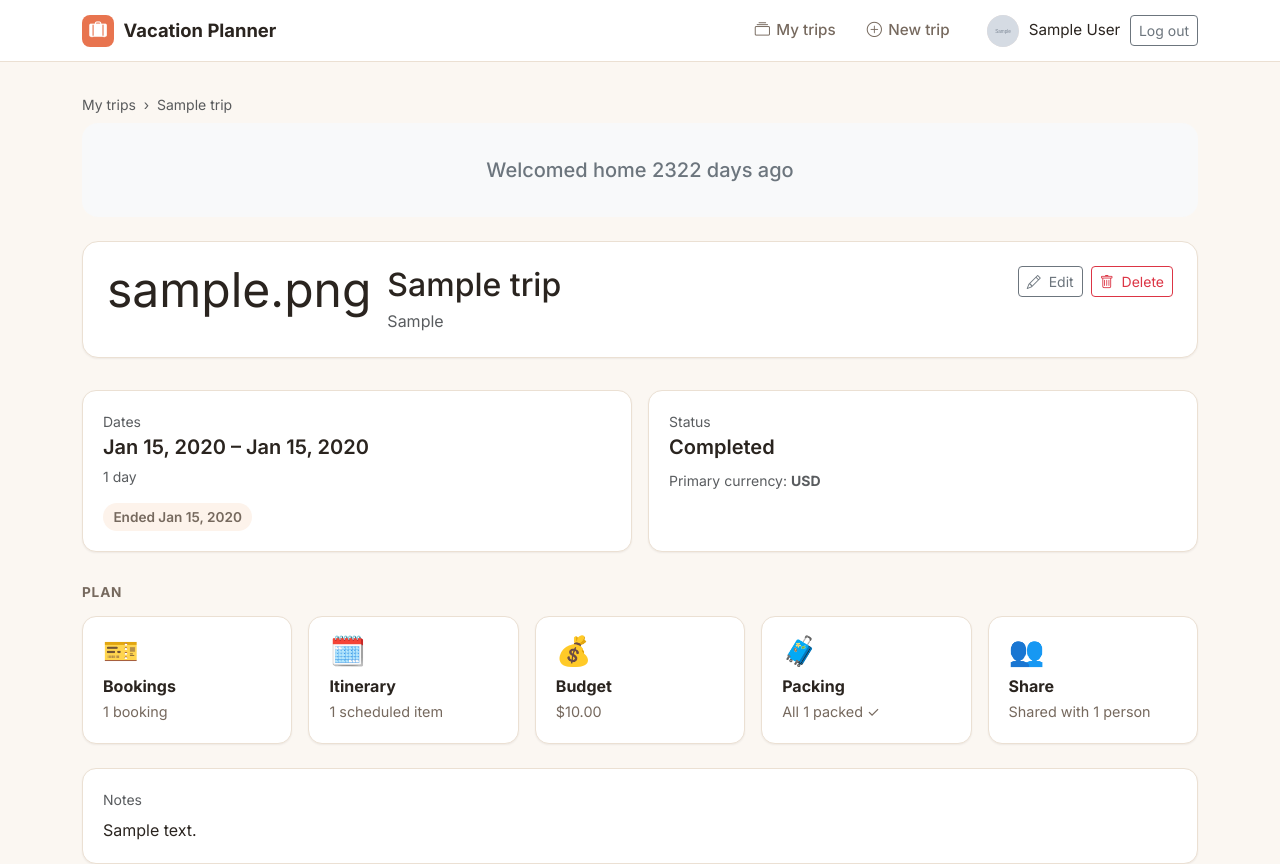
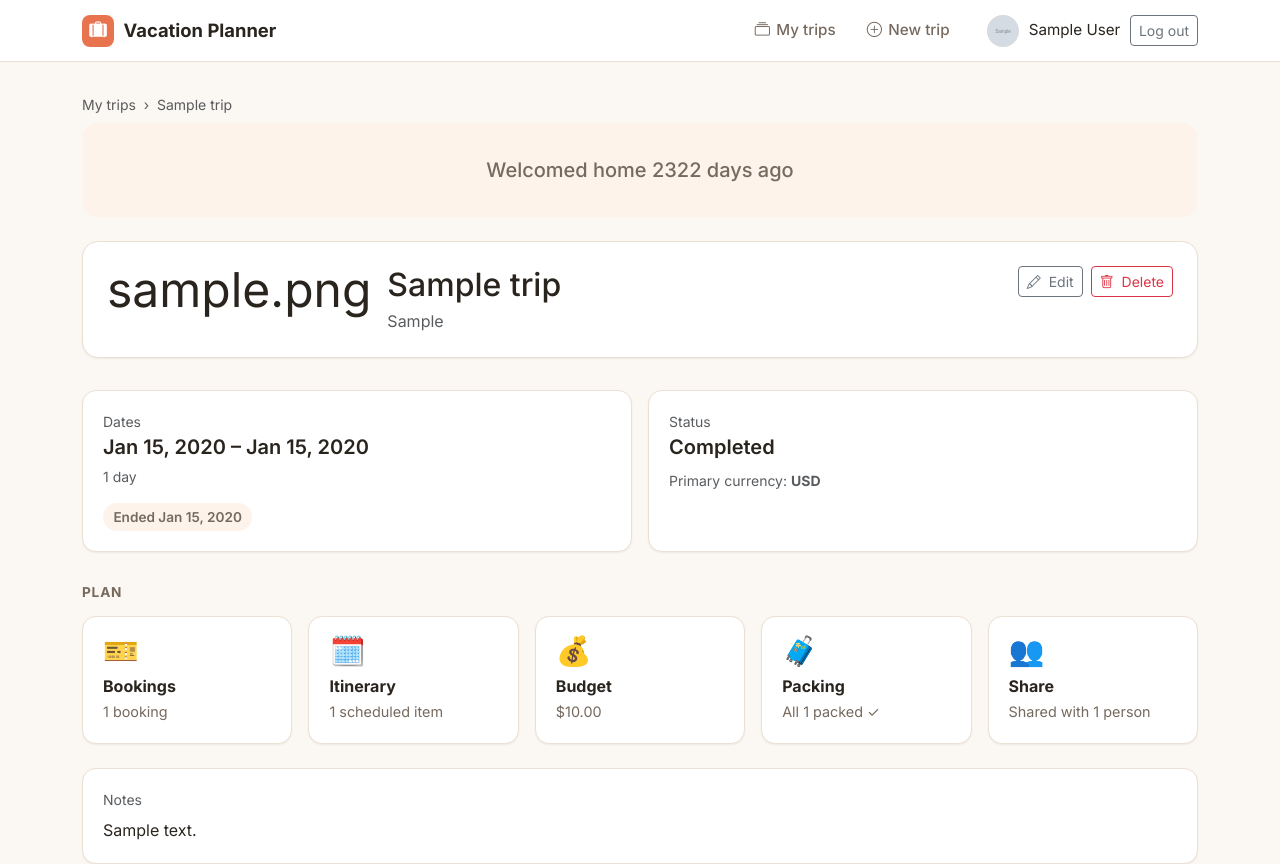
Before and after one commit to jsoash-home/Trip-Planner, a Flask app: page /trips/1 in a window 1280 px wide. Run offline with Flask 3, Linux system fonts and the light colour scheme; a user stored in the database is signed in; tables that the repository leaves empty hold one stand-in row (values such as "Sample post"); grey boxes marked "Sample" are stand-in pictures; parts of the project's set-up code (start-up, migrations or seed data) failed here and were passed over.

Commit message:
refactor: route countdown CSS through --vp-* tokens instead of --bs-* fallbacks
The progress ring, days/sleeps toggle, and countdown hero were reaching for
Bootstrap CSS variables (var(--bs-primary, #0d6efd), var(--bs-gray-100), etc.)
which rendered the hero gradient in Bootstrap blue/purple instead of the
warm coral brand palette.

Adds seven derived tokens to :root (--vp-ring-bg/fg, --vp-toggle-bg/active-bg,
--vp-hero-gradient-start/end, --vp-hero-shadow) aliased to existing brand
tokens. Replaces every var(--bs-*) reference in the countdown sections with
the --vp-* equivalents (or existing --vp-text / --vp-text-muted).

Healing this leak is a prerequisite for a future dark-mode block, which can
now redefine only the base palette and have all derived tokens follow.

Co-Authored-By: Claude Opus 4.7 <noreply@anthropic.com>

```diff
--- a/static/css/app.css
+++ b/static/css/app.css
@@ -22,6 +22,16 @@
   --vp-danger:       #c1432f;
   --vp-shadow-sm:    0 1px 2px rgba(34, 24, 18, 0.06);
   --vp-shadow-md:    0 4px 12px rgba(34, 24, 18, 0.08);
+
+  /* Derived tokens — alias brand values so a future dark-mode block only
+     needs to redefine the base palette above. */
+  --vp-ring-bg:             var(--vp-border);
+  --vp-ring-fg:             var(--vp-accent);
+  --vp-toggle-bg:           var(--vp-surface-2);
+  --vp-toggle-active-bg:    var(--vp-surface);
+  --vp-hero-gradient-start: var(--vp-accent);
+  --vp-hero-gradient-end:   var(--vp-accent-hover);
+  --vp-hero-shadow:         rgba(232, 116, 79, 0.18);
 }
 
 html, body {
@@ -1103,18 +1113,18 @@ html, body {
 .countdown-hero {
   position: relative;
   overflow: hidden;
-  background: linear-gradient(135deg, var(--bs-primary, #0d6efd) 0%, #6610f2 100%);
+  background: linear-gradient(135deg, var(--vp-hero-gradient-start) 0%, var(--vp-hero-gradient-end) 100%);
   color: #fff;
   border-radius: 1rem;
   padding: 2rem 1.5rem;
   margin-bottom: 1.5rem;
   text-align: center;
-  box-shadow: 0 4px 16px rgba(13, 110, 253, 0.15);
+  box-shadow: 0 4px 16px var(--vp-hero-shadow);
 }
 
 .countdown-hero--past {
-  background: var(--bs-gray-100, #f8f9fa);
-  color: var(--bs-secondary, #6c757d);
+  background: var(--vp-surface-2);
+  color: var(--vp-text-muted);
   box-shadow: none;
 }
 
```
Also changed, not shown: other parts of static/css/app.css (+11 -11 lines).
